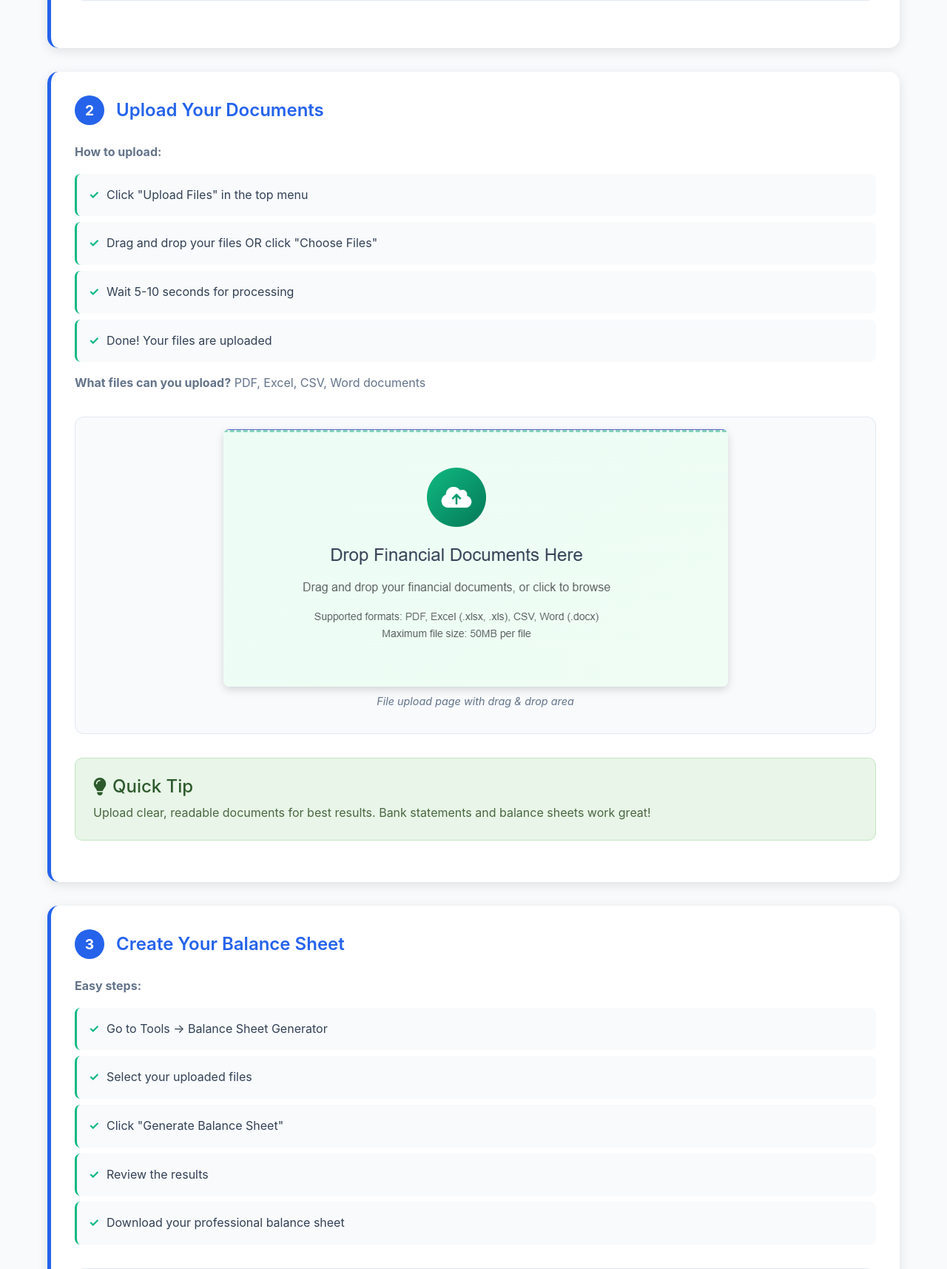
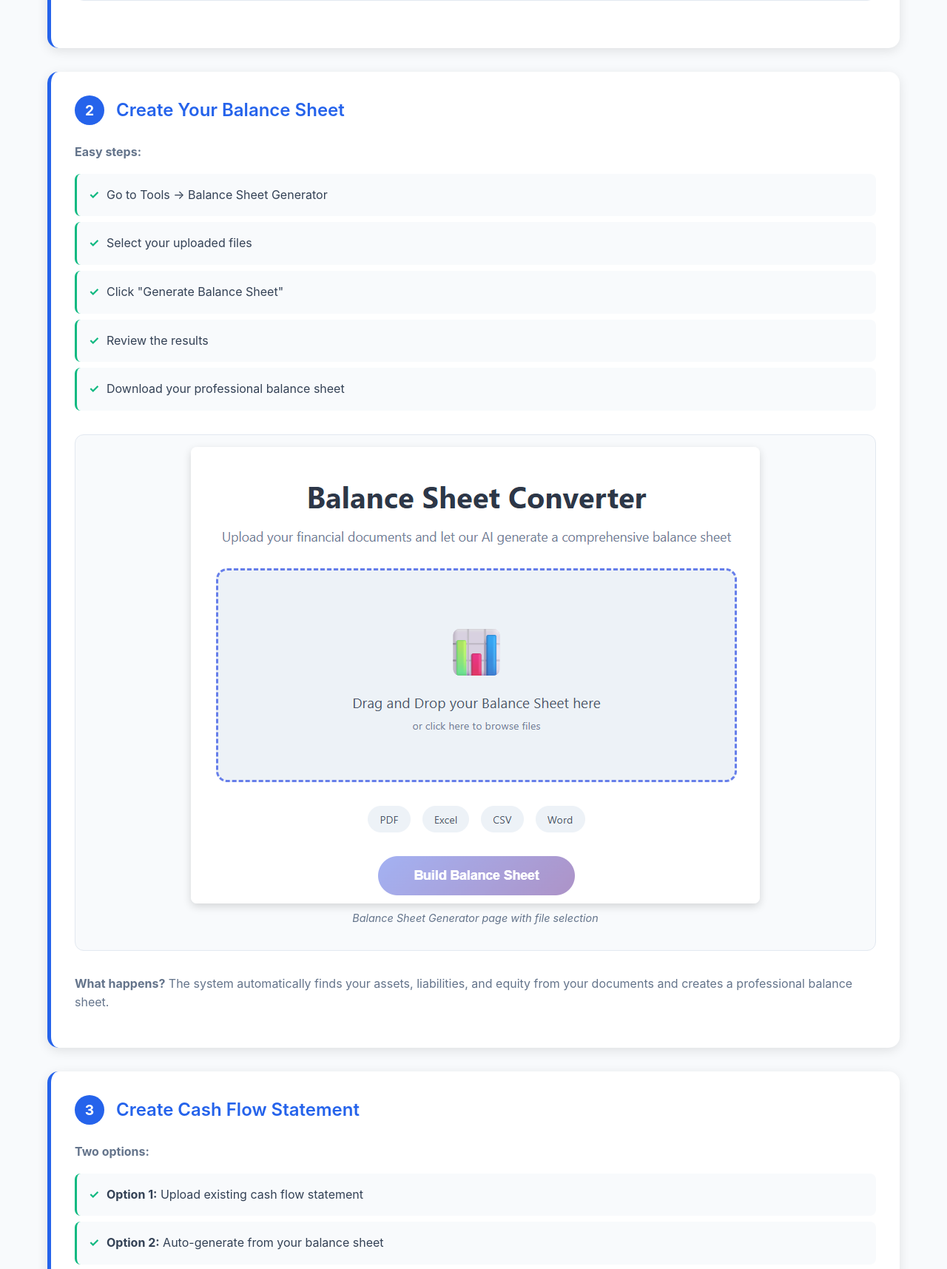
Before and after one commit to dahiyaprateek5/Team-Finance, a Flask app: page /guide in a window 1280 px wide. Shown: the part 913-2628 px from the top of the page at 74% size. Run offline with Flask 3, Linux system fonts and the light colour scheme; parts of the project's set-up code (start-up, migrations or seed data) failed here and were passed over; some libraries are stand-ins or nearby versions.

Commit message:
Function Update

```diff
--- a/templates/cash_flow_results.html
+++ b/templates/cash_flow_results.html
@@ -732,7 +732,10 @@
                         <a href="/risk-assessment">Risk Assessment</a>
                     </div>
                 </div>
-
+                <a href="/upload" class="nav-link-item">
+                    <i class="fas fa-upload me-1"></i>
+                    Upload Files
+                </a>
                 <div class="nav-dropdown">
                     <a href="/tools" class="nav-link-item dropdown-trigger">
                         <i class="fas fa-tools me-1"></i>
--- a/templates/user_guide.html
+++ b/templates/user_guide.html
@@ -239,41 +239,12 @@
         </div>
     </div>
 
-    <!-- Step 2: Upload Files -->
-    <div class="guide-step">
-        <div class="step-header">
-            <div class="step-number">2</div>
-            <h2 class="step-title">Upload Your Documents</h2>
-        </div>
-        <div class="step-content">
-            <p><strong>How to upload:</strong></p>
-            <ul class="simple-list">
-                <li>Click "Upload Files" in the top menu</li>
-                <li>Drag and drop your files OR click "Choose Files"</li>
-                <li>Wait 5-10 seconds for processing</li>
-                <li>Done! Your files are uploaded</li>
-            </ul>
 
-            <p><strong>What files can you upload?</strong> PDF, Excel, CSV, Word documents</p>
-
-            <div class="screenshot-container">
-                <img src="{{ url_for('static', filename='images/guide/file-upload-page.png') }}"
-                     alt="File Upload Page"
-                     class="guide-screenshot">
-                <p class="screenshot-caption">File upload page with drag & drop area</p>
-            </div>
-
-            <div class="tips-box">
-                <h4><i class="fas fa-lightbulb"></i> Quick Tip</h4>
-                <p>Upload clear, readable documents for best results. Bank statements and balance sheets work great!</p>
-            </div>
-        </div>
-    </div>
 
     <!-- Step 3: Generate Balance Sheet -->
     <div class="guide-step">
         <div class="step-header">
-            <div class="step-number">3</div>
+            <div class="step-number">2</div>
             <h2 class="step-title">Create Your Balance Sheet</h2>
         </div>
         <div class="step-content">
@@ -300,7 +271,7 @@
     <!-- Step 4: Generate Cash Flow -->
     <div class="guide-step">
         <div class="step-header">
-            <div class="step-number">4</div>
+            <div class="step-number">3</div>
             <h2 class="step-title">Create Cash Flow Statement</h2>
         </div>
         <div class="step-content">
@@ -330,7 +301,7 @@
     <!-- Step 5: View Analytics -->
     <div class="guide-step">
         <div class="step-header">
-            <div class="step-number">5</div>
+            <div class="step-number">4</div>
             <h2 class="step-title">See Your Business Insights</h2>
         </div>
         <div class="step-content">
@@ -369,7 +340,7 @@
     <!-- Step 6: Compare with Other Companies -->
     <div class="guide-step">
         <div class="step-header">
-            <div class="step-number">6</div>
+            <div class="step-number">5</div>
             <h2 class="step-title">Compare with Big Companies</h2>
         </div>
         <div class="step-content">
```
